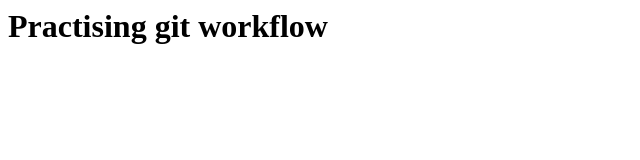
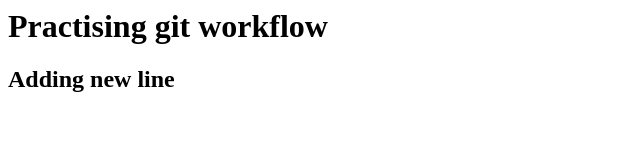
Before and after one commit to vinu0293/gitrepo, a plain HTML site: page index.html in a window 1280 px wide. Shown: the whole page, without its empty margins (0-640 px from the left). Drawn offline with Linux system fonts and the light colour scheme.

Commit message:
addedlineindev

```diff
--- a/index.html
+++ b/index.html
@@ -1,3 +1,4 @@
 <html>
 <h1> Practising git workflow </h1>
+<h2> Adding new line </h2>
 </html>
```
